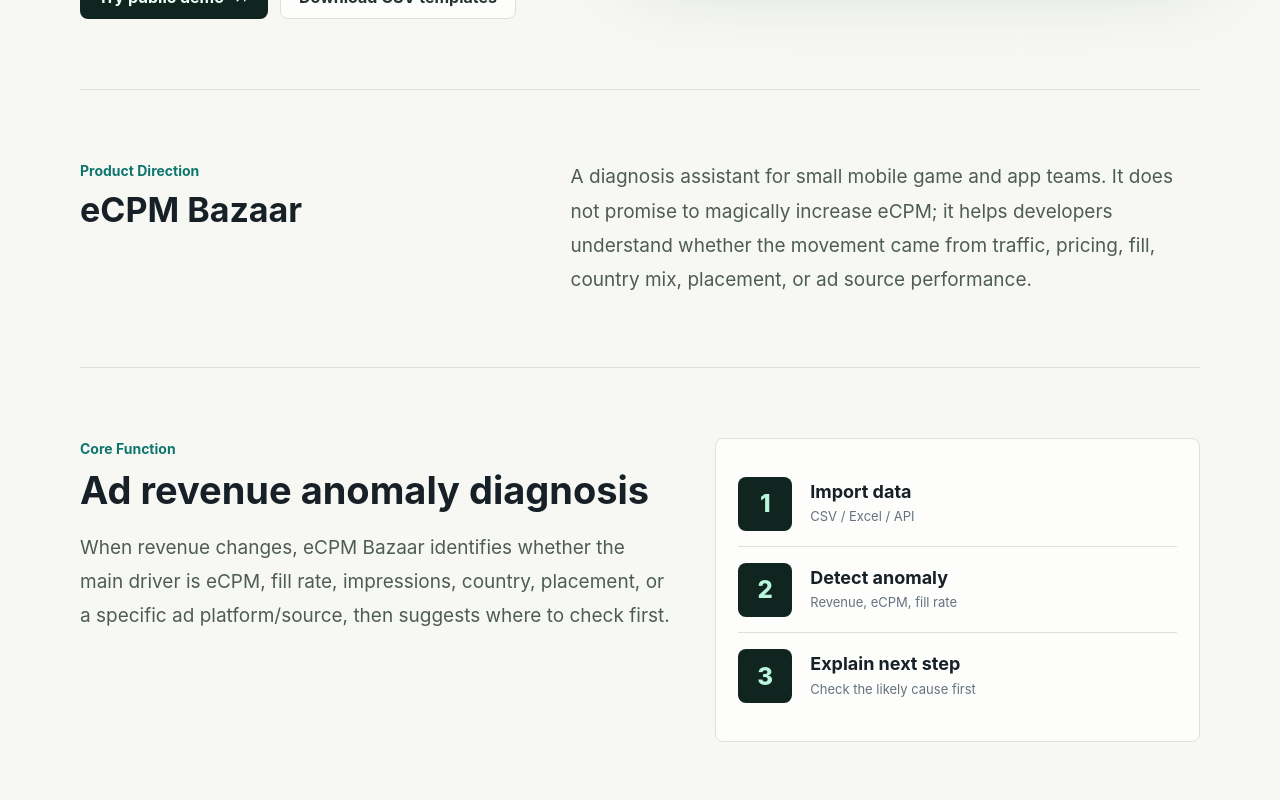
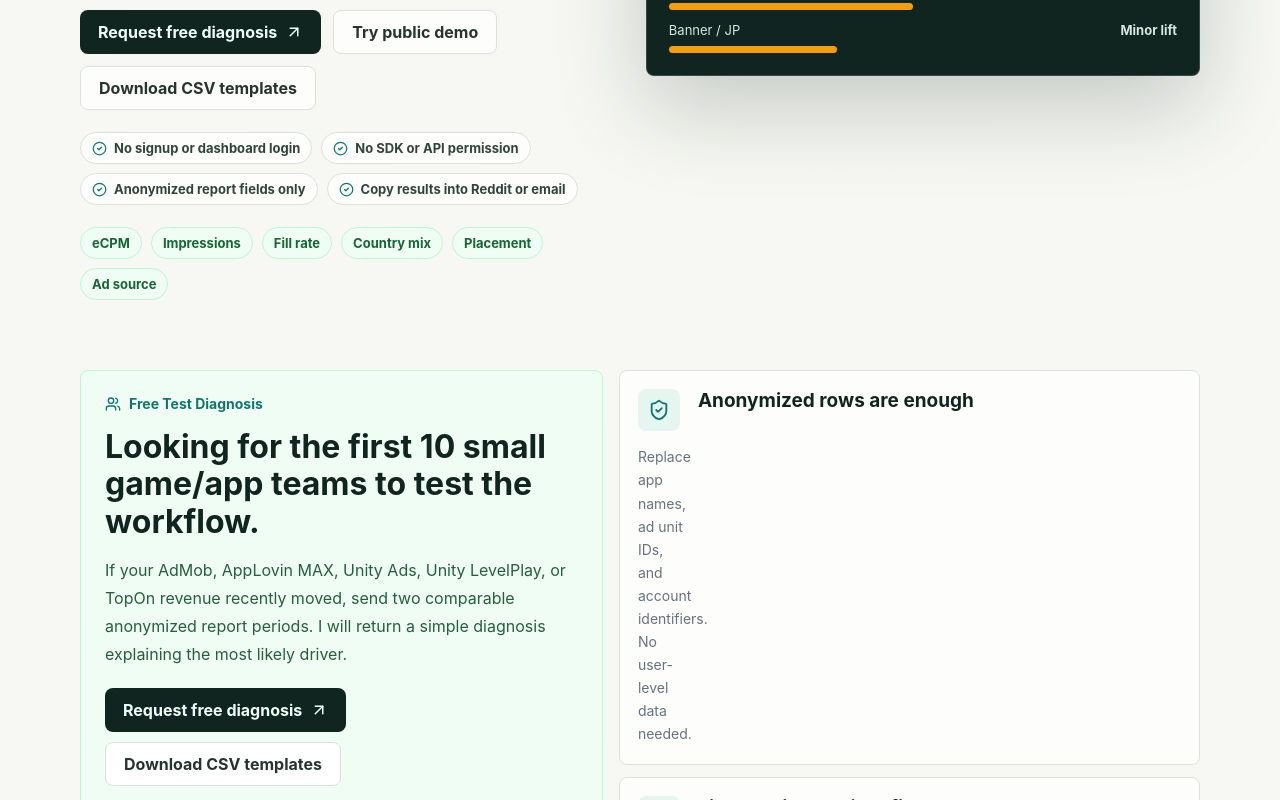
Before and after one commit to X6689/ecpm-bazaar-site, a Next.js app: page / in a window 1280 px wide. Shown: the part 780-1580 px from the top of the page. Built offline with nearby package versions, Linux system fonts and the light colour scheme.

Commit message:
Sharpen free diagnosis positioning

```diff
--- a/app/globals.css
+++ b/app/globals.css
@@ -190,6 +190,44 @@
   margin-top: 6px;
 }
 
+.hero-trust-list,
+.driver-chip-row {
+  display: flex;
+  flex-wrap: wrap;
+  gap: 9px;
+}
+
+.hero-trust-list {
+  max-width: 690px;
+}
+
+.hero-trust-list span,
+.driver-chip-row span {
+  display: inline-flex;
+  align-items: center;
+  gap: 7px;
+  min-height: 32px;
+  padding: 0 11px;
+  border: 1px solid var(--line);
+  border-radius: 999px;
+  background: rgb(255 255 255 / 78%);
+  color: #30443d;
+  font-size: 13px;
+  font-weight: 750;
+  line-height: 1.25;
+}
+
+.hero-trust-list svg {
+  flex: 0 0 auto;
+  color: var(--teal);
+}
+
+.driver-chip-row span {
+  border-color: #bbf7d0;
+  background: #f0fdf4;
+  color: #166534;
+}
+
 .primary-action,
 .secondary-action {
   display: inline-flex;
@@ -351,6 +389,78 @@
   background: #f59e0b;
 }
 
+.validation-section {
+  display: grid;
+  grid-template-columns: minmax(0, 0.9fr) minmax(0, 1fr);
+  gap: 16px;
+  width: min(1120px, calc(100% - 40px));
+  margin: 0 auto;
+  padding: 0 0 70px;
+}
+
+.validation-copy {
+  display: grid;
+  align-content: start;
+  gap: 16px;
+  padding: 24px;
+  border: 1px solid #bbf7d0;
+  border-radius: 8px;
+  background: #f0fdf4;
+  color: #166534;
+}
+
+.validation-copy h2 {
+  color: var(--deep);
+  font-size: 32px;
+  line-height: 1.16;
+}
+
+.validation-copy > p:last-of-type {
+  color: #255f3b;
+  font-size: 16px;
+  line-height: 1.75;
+}
+
+.validation-actions {
+  display: flex;
+  flex-wrap: wrap;
+  gap: 10px;
+  margin-top: 4px;
+}
+
+.validation-actions .secondary-action {
+  background: #ffffff;
+}
+
+.validation-card-grid {
+  display: grid;
+  gap: 12px;
+}
+
+.validation-card {
+  display: grid;
+  grid-template-columns: 46px minmax(0, 1fr);
+  gap: 14px;
+  min-height: 118px;
+  padding: 18px;
+  border: 1px solid var(--line);
+  border-radius: 8px;
+  background: rgb(255 255 255 / 76%);
+}
+
+.validation-card h3 {
+  margin-bottom: 7px;
+  color: var(--deep);
+  font-size: 19px;
+  line-height: 1.22;
+}
+
+.validation-card p {
+  color: var(--muted);
+  font-size: 14px;
+  line-height: 1.65;
+}
+
 .intro-band,
 .about-section {
   display: grid;
@@ -641,6 +751,7 @@
   }
 
   .hero,
+  .validation-section,
   .intro-band,
   .function-section,
   .about-section,
@@ -708,13 +819,19 @@
     width: 100%;
   }
 
+  .validation-actions .primary-action,
+  .validation-actions .secondary-action {
+    width: 100%;
+  }
+
   .preview-top {
     align-items: flex-start;
     flex-direction: column;
   }
 
   .diagnosis-box,
-  .founder-note {
+  .founder-note,
+  .validation-card {
     grid-template-columns: 1fr;
   }
 
--- a/app/layout.tsx
+++ b/app/layout.tsx
@@ -2,9 +2,9 @@
 import "./globals.css";
 
 export const metadata: Metadata = {
-  title: "eCPM Bazaar | Ad revenue diagnosis for mobile games",
+  title: "eCPM Bazaar | Diagnose mobile game ad revenue drops",
   description:
-    "eCPM Bazaar helps small mobile game and app teams diagnose why ad revenue changed across eCPM, fill rate, impressions, countries, placements, and ad sources. / 帮小型游戏和 App 团队快速诊断广告收入为什么变了。"
+    "eCPM Bazaar helps small mobile game and app teams diagnose why ad revenue dropped across eCPM, fill rate, impressions, countries, placements, and ad sources. / 帮小型游戏和 App 团队诊断广告收入为什么下降。"
 };
 
 export default function RootLayout({ children }: { children: React.ReactNode }) {
--- a/app/page.tsx
+++ b/app/page.tsx
@@ -10,8 +10,10 @@
   Mail,
   MapPinned,
   Radar,
+  ShieldCheck,
   Sparkles,
-  TriangleAlert
+  TriangleAlert,
+  Users
 } from "lucide-react";
 
 type Lang = "zh" | "en";
@@ -27,15 +29,37 @@
     navDemo: "演示",
     navTemplates: "模板",
     navCases: "案例",
+    navFree: "免费诊断",
     navContact: "联系",
     contact: "联系我",
     languageLabel: "语言",
     eyebrow: "移动广告收入诊断助手",
-    title: "帮小型游戏/App 团队快速诊断广告收入为什么变了。",
+    title: "诊断移动游戏/App 广告收入为什么下降。",
     lede:
-      "eCPM Bazaar 服务没有专职数据分析师的小团队。上传 CSV 或使用样例数据后，它会把收入变化拆成 eCPM、展示量、填充率、国家地区、广告位和广告源等可排查原因。",
-    primary: "试用公开演示",
-    secondary: "下载 CSV 模板",
+      "eCPM Bazaar 帮没有专职数据分析师的小团队判断收入变化来自 eCPM、展示量、填充率、国家结构、广告位还是广告源。你可以试公开 Demo，也可以发送脱敏报表申请免费测试诊断。",
+    primary: "申请免费诊断",
+    secondary: "试用公开演示",
+    tertiary: "下载 CSV 模板",
+    trustItems: ["无需注册或后台登录", "无需 SDK 或 API 授权", "只看脱敏报表字段", "可复制结果到 Reddit / 邮件讨论"],
+    driverChips: ["eCPM", "展示量", "填充率", "国家结构", "广告位", "广告源"],
+    validationLabel: "Free Test Diagnosis",
+    validationTitle: "正在寻找首批 10 个小型游戏/App 团队测试诊断流程。",
+    validationText:
+      "如果你的 AdMob、AppLovin MAX、Unity Ads、Unity LevelPlay 或 TopOn 收入最近有波动，可以发送两段可对比的匿名报表字段。我会返回一段简单诊断，说明最可能的变化驱动因素。",
+    validationItems: [
+      {
+        title: "匿名数据即可",
+        text: "替换 App 名、广告位 ID 和账号标识，不需要发送用户级数据。"
+      },
+      {
+        title: "先诊断原因",
+        text: "优先判断是 eCPM、展示量、填充率、国家结构、广告位还是广告源导致。"
+      },
+      {
+        title: "输出可粘贴结论",
+        text: "返回适合贴到 Reddit、邮件或团队讨论里的短诊断结果。"
+      }
+    ],
     productLabel: "Product Direction",
     productTitle: "eCPM Bazaar",
     productText:
@@ -98,7 +122,7 @@
     aboutLabel: "About Me",
     aboutTitle: "我会先用真实开发者数据验证这个方向。",
     aboutText:
-      "在有足够真实数据之前，我不会急着把产品做重。先把诊断能力做准，再决定是否做完整 Web 工具、API 接入或微信小程序入口。"
+      "当前目标不是把功能做重，而是先找到真实测试用户、沉淀匿名案例和反馈。诊断逻辑验证清楚后，再考虑登录系统、真实 API 接入或更完整的 Web 工具。"
   },
   en: {
     name: "Xia Yu",
@@ -108,15 +132,37 @@
     navDemo: "Demo",
     navTemplates: "Templates",
     navCases: "Cases",
+    navFree: "Free diagnosis",
     navContact: "Contact",
     contact: "Contact",
     languageLabel: "Language",
     eyebrow: "Mobile ad revenue diagnosis assistant",
-    title: "Diagnose why mobile game and app ad revenue changed.",
+    title: "Diagnose why mobile game and app ad revenue dropped.",
     lede:
-      "eCPM Bazaar helps small mobile game and app teams diagnose why ad revenue changed. Upload a CSV or use sample data to split the movement by eCPM, impressions, fill rate, country, placement, and ad source.",
-    primary: "Try public demo",
-    secondary: "Download CSV templates",
+      "eCPM Bazaar helps small teams without a dedicated analyst understand whether a revenue movement came from eCPM, impressions, fill rate, country mix, placement, or ad source performance. Try the public demo or request a free test diagnosis with anonymized report rows.",
+    primary: "Request free diagnosis",
+    secondary: "Try public demo",
+    tertiary: "Download CSV templates",
+    trustItems: ["No signup or dashboard login", "No SDK or API permission", "Anonymized report fields only", "Copy results into Reddit or email"],
+    driverChips: ["eCPM", "Impressions", "Fill rate", "Country mix", "Placement", "Ad source"],
+    validationLabel: "Free Test Diagnosis",
+    validationTitle: "Looking for the first 10 small game/app teams to test the workflow.",
+    validationText:
+      "If your AdMob, AppLovin MAX, Unity Ads, Unity LevelPlay, or TopOn revenue recently moved, send two comparable anonymized report periods. I will return a simple diagnosis explaining the most likely driver.",
+    validationItems: [
+      {
+        title: "Anonymized rows are enough",
+        text: "Replace app names, ad unit IDs, and account identifiers. No user-level data needed."
+      },
+      {
+        title: "Find the likely driver first",
+        text: "Separate eCPM, impressions, fill rate, country mix, placement exposure, and ad source issues."
+      },
+      {
+        title: "Get a paste-ready answer",
+        text: "Use the result in Reddit threads, support emails, or internal team discussions."
+      }
+    ],
     productLabel: "Product Direction",
     productTitle: "eCPM Bazaar",
     productText:
@@ -179,7 +225,7 @@
     aboutLabel: "About Me",
     aboutTitle: "I will validate this with real developer data first.",
     aboutText:
-      "Before making the product heavy, I want to make the diagnosis useful and accurate. After real data validation, I can decide whether to build a full web tool, API integrations, or a WeChat mini program entry."
+      "The current goal is not to overbuild. I want real test users, anonymized cases, and direct feedback first. After the diagnosis logic proves useful, the next step can be login, real API integrations, or a fuller web tool."
   }
 };
 
@@ -204,6 +250,7 @@
           <a href="demo/">{t.navDemo}</a>
           <a href="templates/">{t.navTemplates}</a>
           <a href="cases/">{t.navCases}</a>
+          <a href="free-diagnosis/">{t.navFree}</a>
           <a href="#contact">{t.navContact}</a>
           <div className="language-switch" aria-label={t.languageLabel}>
             <button
@@ -239,13 +286,29 @@
           <h1>{t.title}</h1>
           <p className="hero-lede">{t.lede}</p>
           <div className="hero-actions">
-            <a className="primary-action" href="demo/">
+            <a className="primary-action" href="free-diagnosis/">
               {t.primary}
               <ArrowUpRight size={18} aria-hidden="true" />
             </a>
-            <a className="secondary-action" href="templates/">
+            <a className="secondary-action" href="demo/">
               {t.secondary}
             </a>
+            <a className="secondary-action" href="templates/">
+              {t.tertiary}
+            </a>
+          </div>
+          <div className="hero-trust-list" aria-label="Safe testing notes">
+            {t.trustItems.map((item) => (
+              <span key={item}>
+                <CheckCircle2 size={15} aria-hidden="true" />
+                {item}
+              </span>
+            ))}
+          </div>
+          <div className="driver-chip-row" aria-label="Diagnosis drivers">
+            {t.driverChips.map((chip) => (
+              <span key={chip}>{chip}</span>
+            ))}
           </div>
         </div>
 
@@ -289,6 +352,37 @@
               </div>
             ))}
           </div>
+        </div>
+      </section>
+
+      <section className="validation-section" aria-label="Free test diagnosis program">
+        <div className="validation-copy">
+          <p className="section-label">
+            <Users size={16} aria-hidden="true" />
+            {t.validationLabel}
+          </p>
+          <h2>{t.validationTitle}</h2>
+          <p>{t.validationText}</p>
+          <div className="validation-actions">
+            <a className="primary-action" href="free-diagnosis/">
+              {t.primary}
+              <ArrowUpRight size={18} aria-hidden="true" />
+            </a>
+            <a className="secondary-action" href="templates/">
+              {t.tertiary}
+            </a>
+          </div>
+        </div>
+        <div className="validation-card-grid">
+          {t.validationItems.map((item) => (
+            <article className="validation-card" key={item.title}>
+              <span className="focus-icon">
+                <ShieldCheck size={22} aria-hidden="true" />
+              </span>
+              <h3>{item.title}</h3>
+              <p>{item.text}</p>
+            </article>
+          ))}
         </div>
       </section>
 
```
Also changed, not shown: 1 other file (tests, documents, lock files or other folders).
